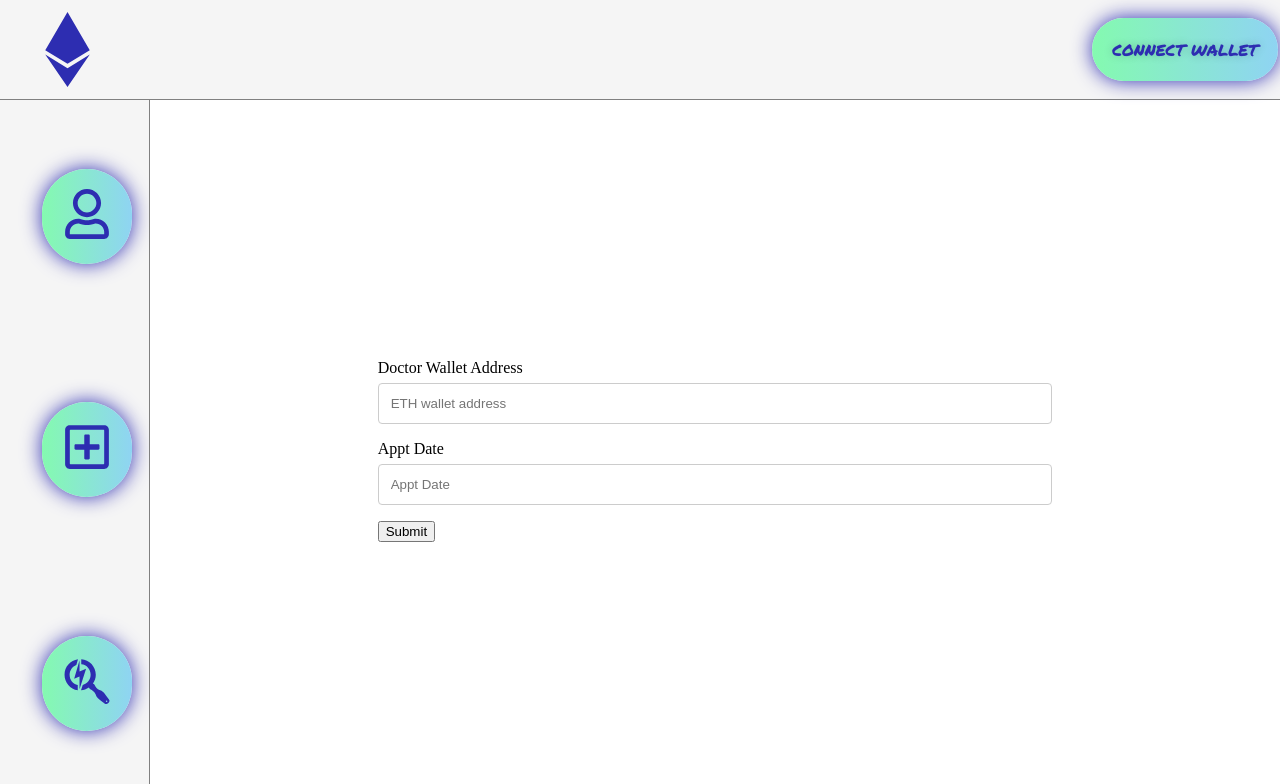
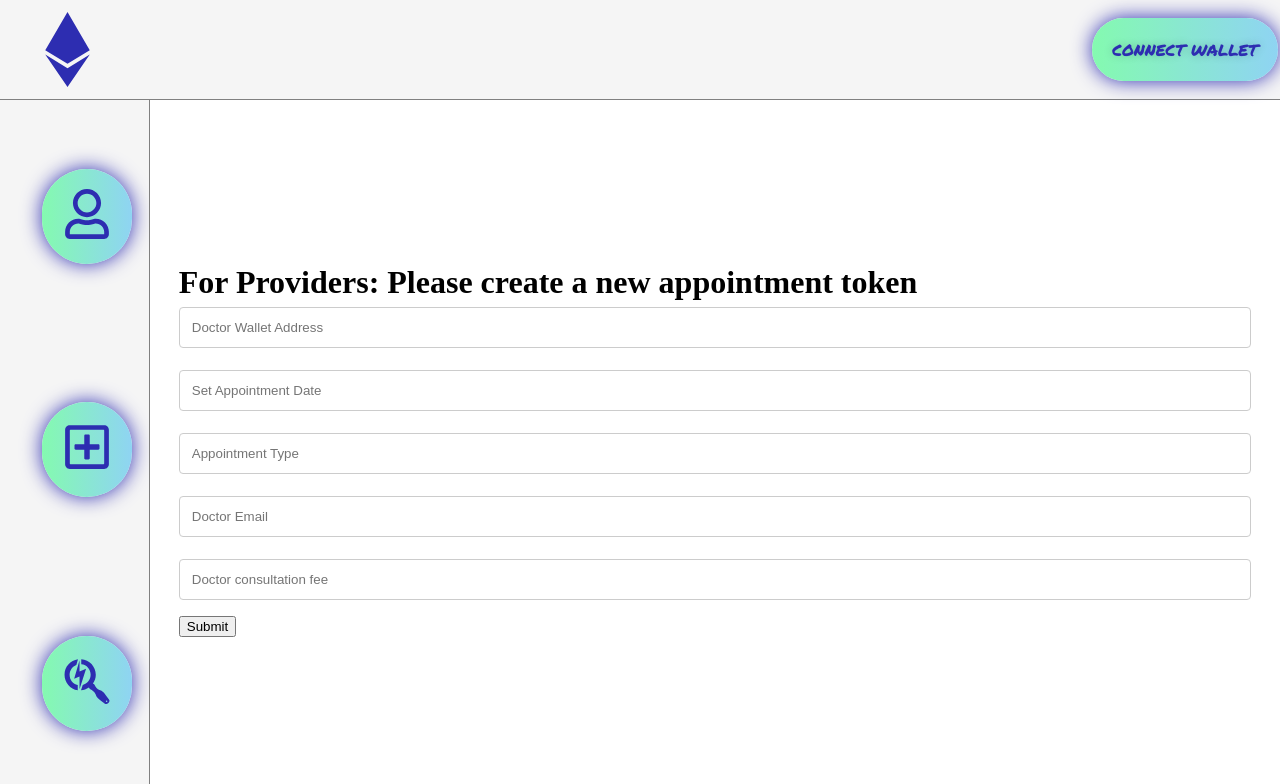
Before and after one commit to si3mshady/nft_market_self_study, a React (Create React App) app: page /new in a window 1280 px wide. Shown: the top 784 px of the page. Built offline with nearby package versions, Linux system fonts and the light colour scheme.

Commit message:
updated form

```diff
--- a/src/components/NewMarketItem/NewMarketItem.css
+++ b/src/components/NewMarketItem/NewMarketItem.css
@@ -3,6 +3,7 @@
     display: flex;
 
     width: 100%;
+
 
 
 }
--- a/src/components/NewMarketItem/NewMarketItem.js
+++ b/src/components/NewMarketItem/NewMarketItem.js
@@ -25,17 +25,16 @@ export default function NewMarketItem() {
 
     return (
         <div class="container">
+
             <form >
-
-                <label>Doctor Wallet Address</label>
-                <input type="text"  name="address" placeholder="ETH wallet address"/>
-
-                <label>Appt Date</label>
-                <input type="text" name="date" placeholder="Appt Date"/>
-
-                <input type="submit" value="Submit"/>
-
-            </form>
+            <h1>For Providers: Please create a new appointment token</h1>
+            <input placeholder='Doctor Wallet Address'  name='address' type='text' onChange={handleChange} />
+          <input placeholder='Set Appointment Date'  name='date' type='text' onChange={handleChange} />
+          <input placeholder='Appointment Type' name='appointmentType' type='text' onChange={handleChange} />
+          <input placeholder='Doctor Email' name='email' type='text' onChange={handleChange} />
+          <input placeholder='Doctor consultation fee' name='fee' type='text' onChange={handleChange}/>
+         <input type='submit'/>
+        </form>
         </div>
     )
 }
--- a/src/components/SideBar/Sidebar.css
+++ b/src/components/SideBar/Sidebar.css
@@ -6,6 +6,8 @@
     background-color: whitesmoke;
     display: flex;
     border-right: grey solid 1px;
+
+
 
 }
 
```
